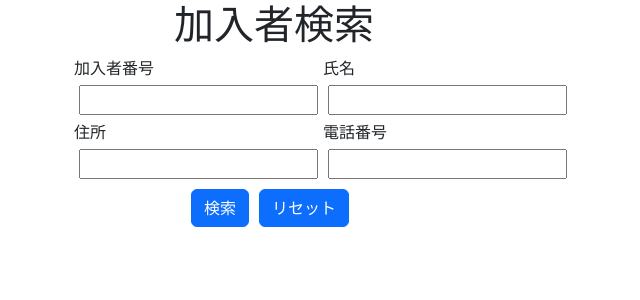
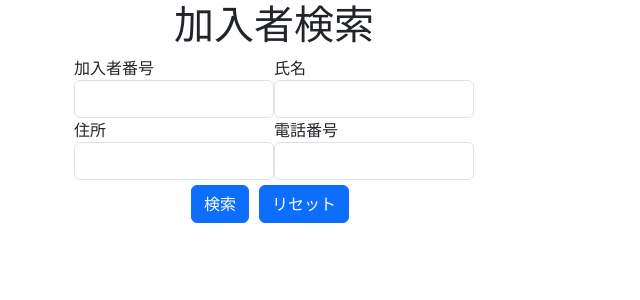
Before and after one commit to KNakano53/search_member, a React (Create React App) app in the folder frontend/: page / in a window 1280 px wide. Shown: the top 300 px of the page, without its empty margins (366-1006 px from the left). Built offline with nearby package versions, Linux system fonts and the light colour scheme.

Commit message:
css修正

```diff
--- a/frontend/src/ShowMessage.tsx
+++ b/frontend/src/ShowMessage.tsx
@@ -2,8 +2,7 @@ type Props = {
   message: string;
 };
 export function ShowMessage(props: Props) {
-  // eslint-disable-next-line eqeqeq
-  if ("SUCCESS" == props.message || "" == props.message) {
+  if ("SUCCESS" === props.message || "" === props.message) {
     return null;
   }
   return (
--- a/frontend/src/css/SearchPage.css
+++ b/frontend/src/css/SearchPage.css
@@ -10,6 +10,14 @@
   width: 70em;
 }
 
-.searchInput {
-  margin: 5px;
+/* Chrome, Safari, Edge, Opera */
+input::-webkit-outer-spin-button,
+input::-webkit-inner-spin-button {
+  -webkit-appearance: none;
+  margin: 0;
 }
+
+/* Firefox */
+input[type="number"] {
+  -moz-appearance: textfield;
+}
--- a/frontend/src/searchBox.tsx
+++ b/frontend/src/searchBox.tsx
@@ -70,7 +70,7 @@ function SearchBox() {
                 name="inputUserId"
                 id="inputUserID"
                 type="text"
-                className="searchInput"
+                className="searchInput form-control"
                 ref={idInput}
               />
             </div>
@@ -81,7 +81,7 @@ function SearchBox() {
                 name="inputUserName"
                 id="inputUserName"
                 type="text"
-                className="searchInput"
+                className="searchInput form-control"
                 ref={nameInput}
               />
             </div>
@@ -91,10 +91,10 @@ function SearchBox() {
               <label htmlFor="inputUserAddress">住所</label>
               <br />
               <input
-                name="inputUserId"
+                name="inputUserAddress"
                 id="inputUserAddress"
                 type="text"
-                className="searchInput"
+                className="searchInput form-control"
                 ref={addressInput}
               />
             </div>
@@ -102,10 +102,10 @@ function SearchBox() {
               <label htmlFor="inputUserTel">電話番号</label>
               <br />
               <input
-                name="inputUserId"
+                name="inputUserTel"
                 id="inputUserTel"
-                type="text"
-                className="searchInput"
+                type="number"
+                className="searchInput form-control"
                 ref={telInput}
               />
             </div>
```
